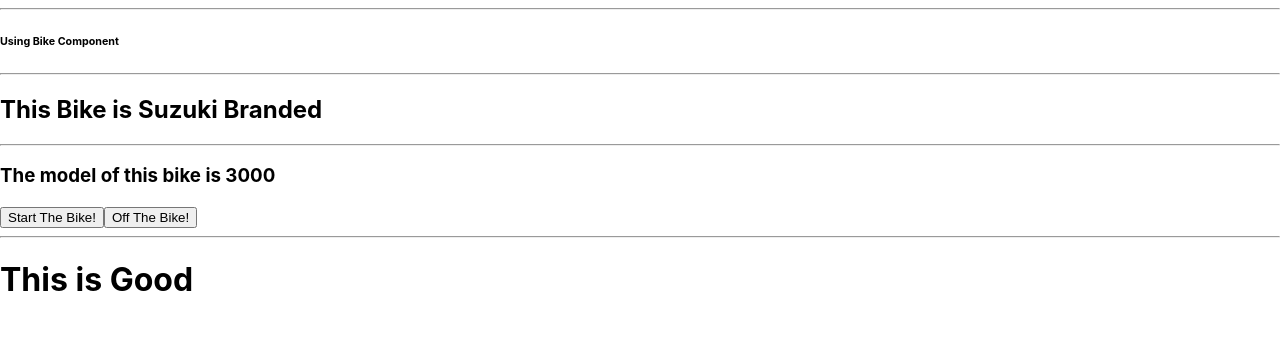
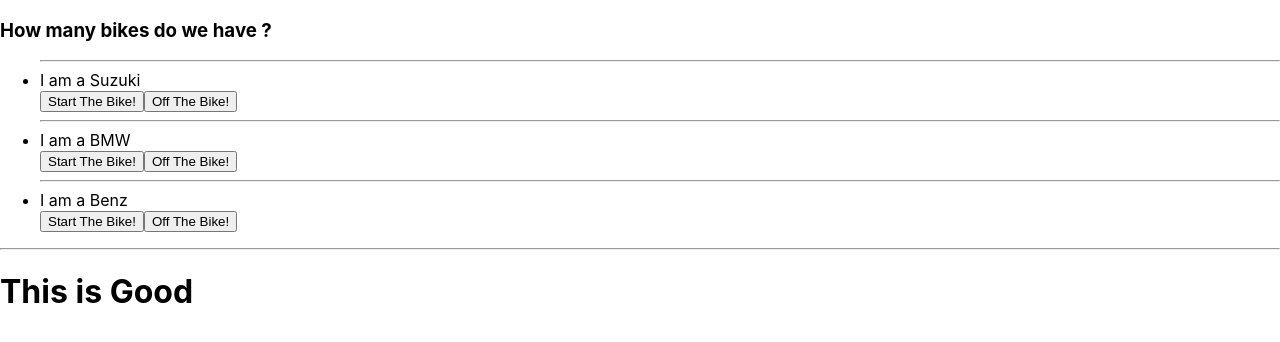
Before and after one commit to thisisazeez/lcsmtReact, a React (Create React App) app: page / in a window 1280 px wide. Shown: the top 342 px of the page. Built offline with nearby package versions, Linux system fonts and the light colour scheme.

Commit message:
added list

```diff
--- a/package.json
+++ b/package.json
@@ -34,5 +34,8 @@
       "last 1 firefox version",
       "last 1 safari version"
     ]
+  },
+  "devDependencies": {
+    "react-router-dom": "^6.3.0"
   }
 }
--- a/src/App.js
+++ b/src/App.js
@@ -27,10 +27,22 @@
 
 
 function App() {
+  const bikes = ['Suzuki', 'BMW', 'Benz']
+  // const bikes = [
+  //   {id:1, brand:'Ford'},
+  //   {id:2, brand:'Suzuki'},
+  //   {id:3, brand:'BMW'}
+  // ]
 return(
     <div className="App">
-      <hr/>
-      <Bike name="Suzuki" model="3000"/>
+
+      <h3>How many bikes do we have ?</h3>
+      <ul>
+        {bikes.map((bikes) => <Bike brand={bikes}/>)}
+      </ul>
+      {/* <ul>
+        {bikes.map((bikes) => <Bike key={bikes.id} brand={bikes.brand}/>)}
+      </ul> */}
       <hr/>
       <Either isGood={true}/>
     </div>
--- a/src/components/Bike.js
+++ b/src/components/Bike.js
@@ -8,11 +8,8 @@
     }
     return (
         <div className="Bike">
-            <h6>Using Bike Component</h6>
             <hr />
-            <h2>This Bike is {props.name} Branded</h2>
-            <hr />
-            <h3>The model of this bike is {props.model}</h3>
+            <li>I am a {props.brand}</li>
             <button onClick={startBike}>Start The Bike!</button>
             <button onClick={ () => offBike("Offing Bike Now .....")}>Off The Bike!</button>
         </div>
```
Also changed, not shown: 1 other file (tests, documents, lock files or other folders).
